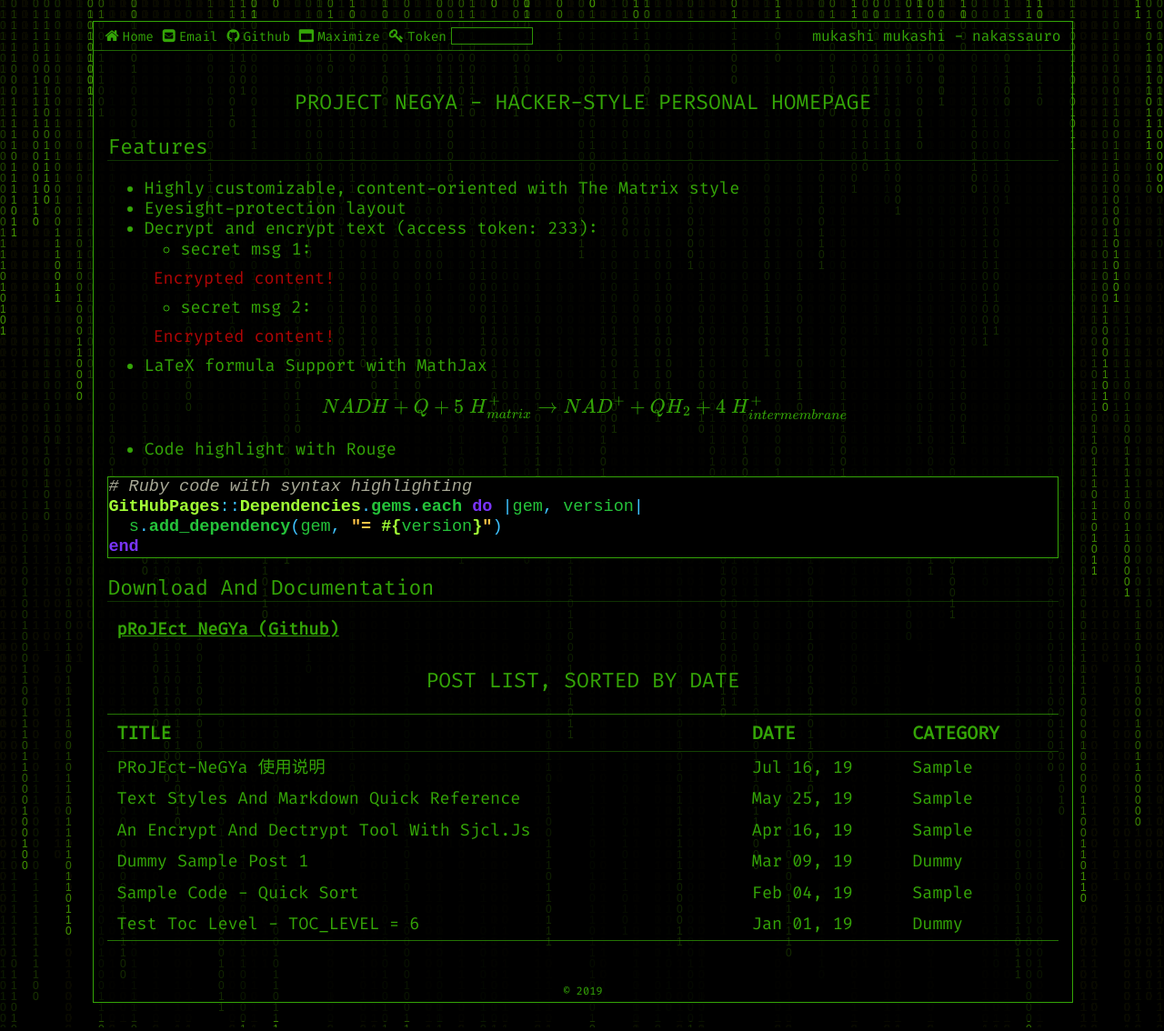
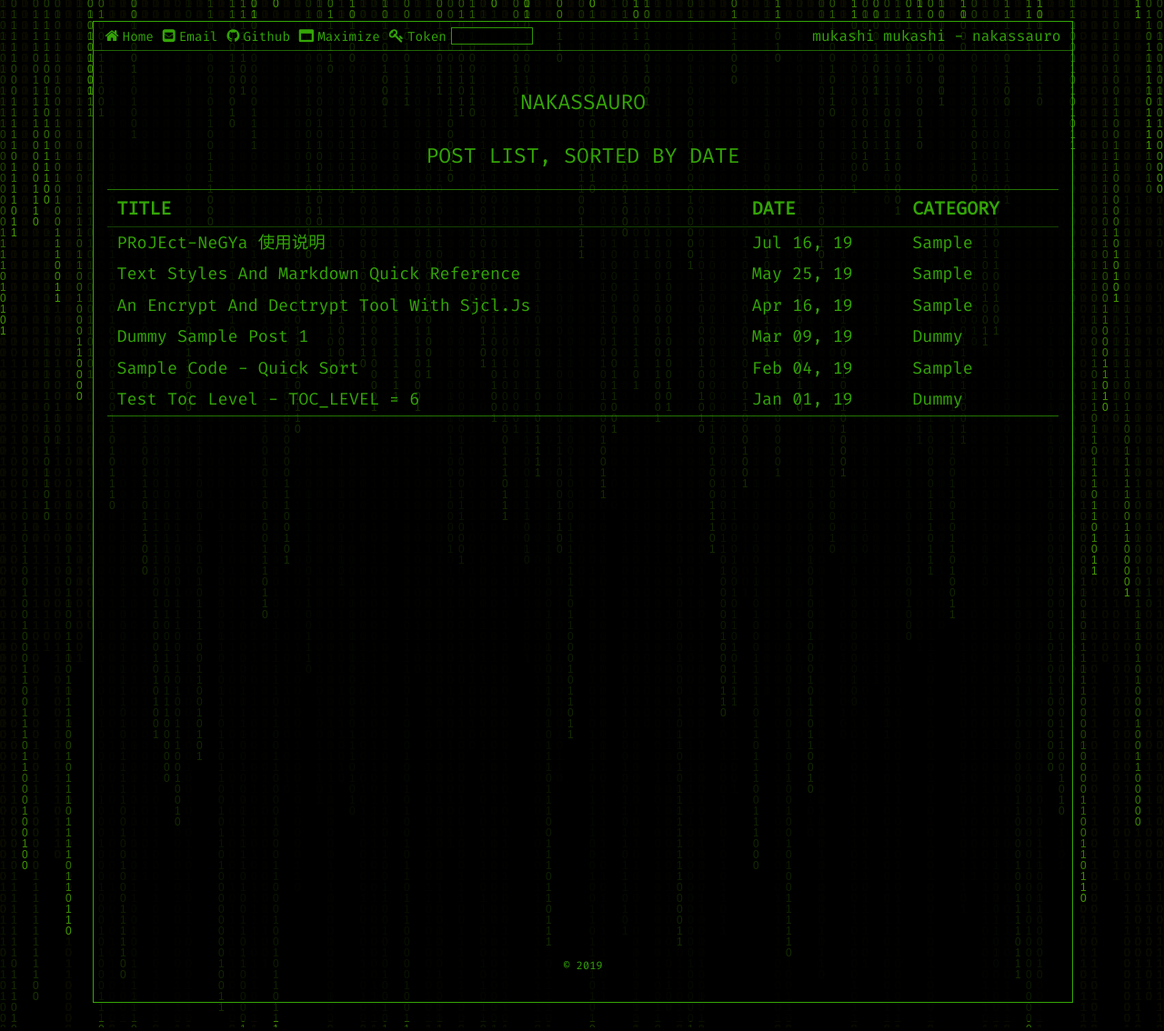
Before and after one commit to vnakayama/vnakayama.github.io, a Jekyll site: the page built from pages/index.md, in a window 1280 px wide. Shown: the whole page at 91% size. Built offline with Jekyll 4.4.1, drawn with Linux system fonts in a browser that asks for light colours; formulas are drawn with MathJax 3.

Commit message:
Update index.md

````diff
--- a/pages/index.md
+++ b/pages/index.md
@@ -11,30 +11,4 @@
 permalink: /
 ---
 
-# PROJECT NEGYA - HACKER-STYLE PERSONAL HOMEPAGE
-
-##  Features
-* Highly customizable, content-oriented with The Matrix style
-* Eyesight-protection layout
-* Decrypt and encrypt text (access token: 233):
-  * secret msg 1:
-  <p class="encrypted" id="/MZAf/PKx9jpw8/Jnp7XQQFki2ibGnArZP46W+keVThXquhWwFROEFnbY8eC57Tw==">Encrypted content!</p>
-  * secret msg 2:
-  <p class="encrypted" id="G7D+0370pNmixIP1j7teCg1jtm9XCdOWYFH61lcM0LYWlT0hB3rS9raIs=">Encrypted content!</p>
-* LaTeX formula Support with MathJax
-
-$$
-NADH+Q+5\;H_{matrix}^{+}\rightarrow NAD^{+}+QH_{2}+4\;H_{intermembrane}^{+}\!
-$$
-
-* Code highlight with Rouge
-
-```ruby
-# Ruby code with syntax highlighting
-GitHubPages::Dependencies.gems.each do |gem, version|
-  s.add_dependency(gem, "= #{version}")
-end
-```
-## Download and Documentation
-
-[**pRoJEct NeGYa (Github)**](https://github.com/akiritsu/pRoJEct-NeGYa)
+# NAKASSAURO
````
